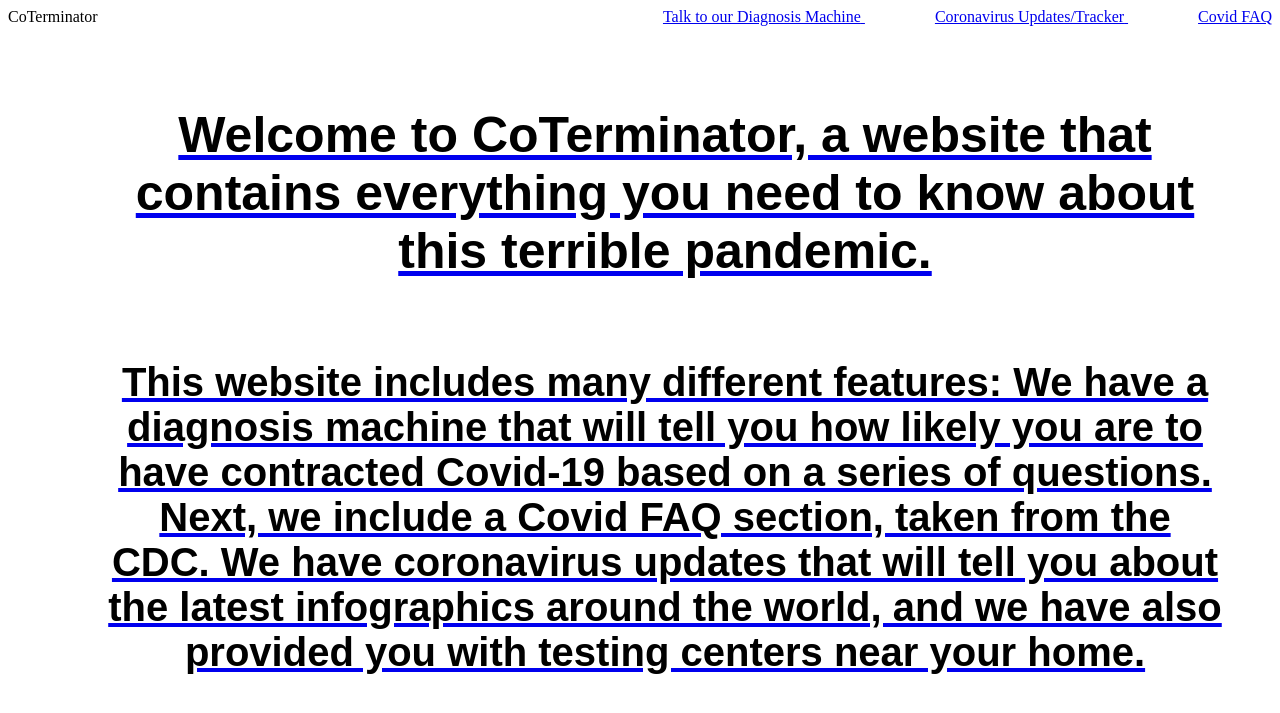
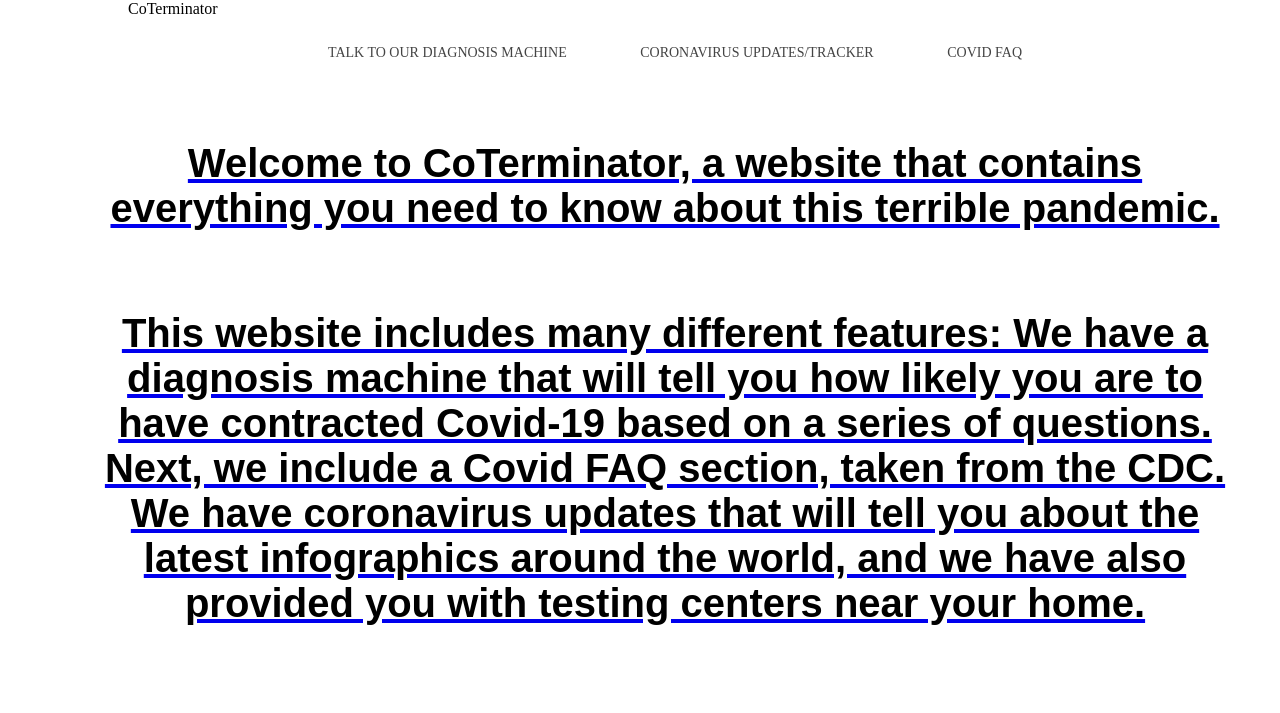
Before and after one commit to ntdkhiem/CoTerminator, a Flask app: page / in a window 1280 px wide. Shown: the top 713 px of the page. Run offline with Flask 2, Linux system fonts and the light colour scheme.

Commit message:
:green_heart: improve style for index.html

```diff
--- a/static/css/style.css
+++ b/static/css/style.css
@@ -1,10 +1,17 @@
 body{
+  margin:0;
   background-color: white;
+  font-weight:400;
+}
+
+.sidenav{
+  width:80%;
+  margin: 0 auto;
 }
 
 h1{
   color: black;
-  font-size: 50px;
+  font-size: 40px;
   font-family: Arial, Helvetica, sans-serif;
   padding-top: 30px;
   padding-left: 50px;
@@ -21,11 +28,12 @@
   margin: 50px;
 }
 
-head{
+header{
   background-color: #55d6aa;
+  font-weight:400;
 }
 
-head::after{
+header::after{
   content: '';
   display: table;
   clear: both;
@@ -33,16 +41,53 @@
 }
 
 nav{
-  float: right;
+  text-align:center;
+  float: none;
 }
 
-ul{
+nav ul{
   margin:0;
   padding:0;
   list-style: none;
 }
 
-li{
+nav li{
   display: inline-block;
   margin-left: 70px;
+  padding-top: 25px;
+  position: relative;
 }
+
+nav a{
+  color: #444;
+  text-decoration: none;
+  text-transform: uppercase;
+  font-size: 14px;
+}
+
+nav a:hover{
+  color: #000;
+}
+
+nav a::before{
+  content:'';
+  display: block;
+  height: 5px;
+  width: 0%;
+  background-color:#444;
+  position:absolute;
+  top:0;
+  transition: all ease-in-out 250ms;
+}
+
+nav a:hover::before{
+  width:100%;
+}
+
+img {
+  display: block;
+  margin-left: auto;
+  margin-right: auto;
+  width: 50%;
+  height: 600px;
+}
```
